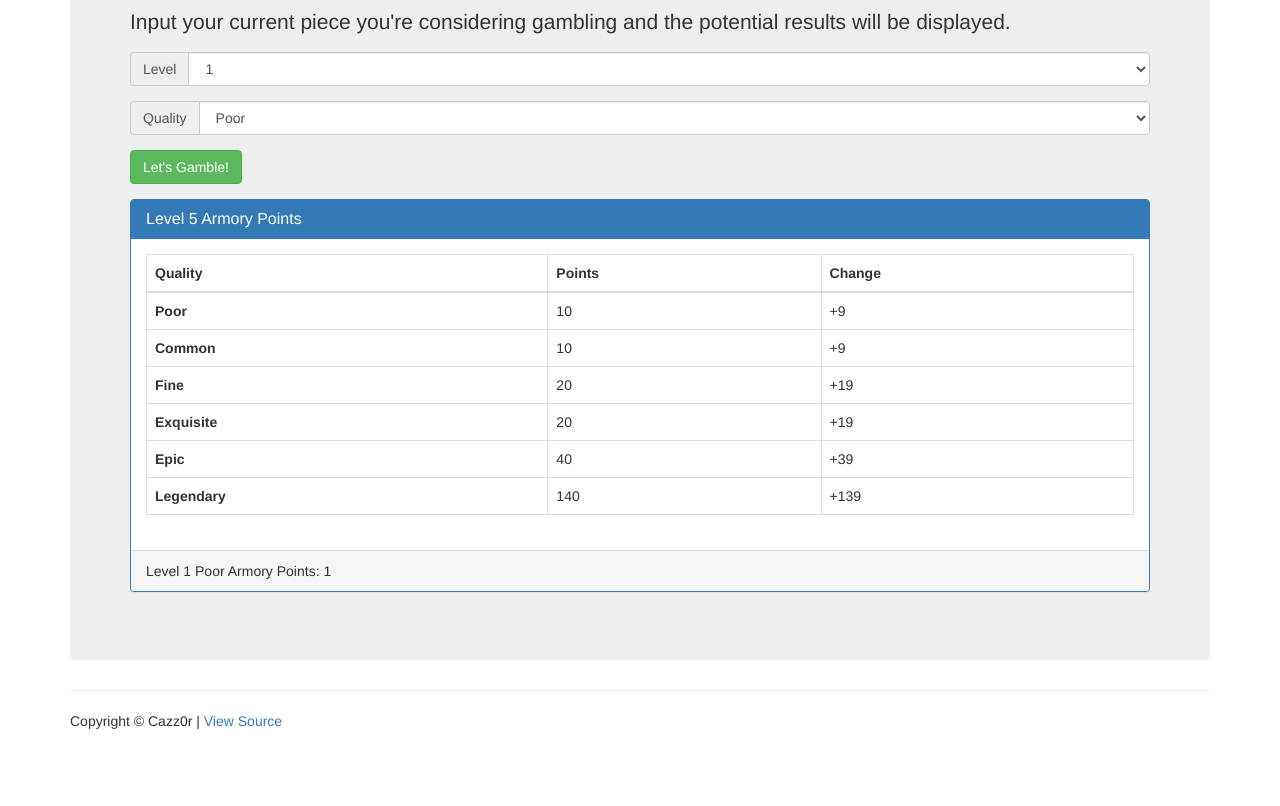
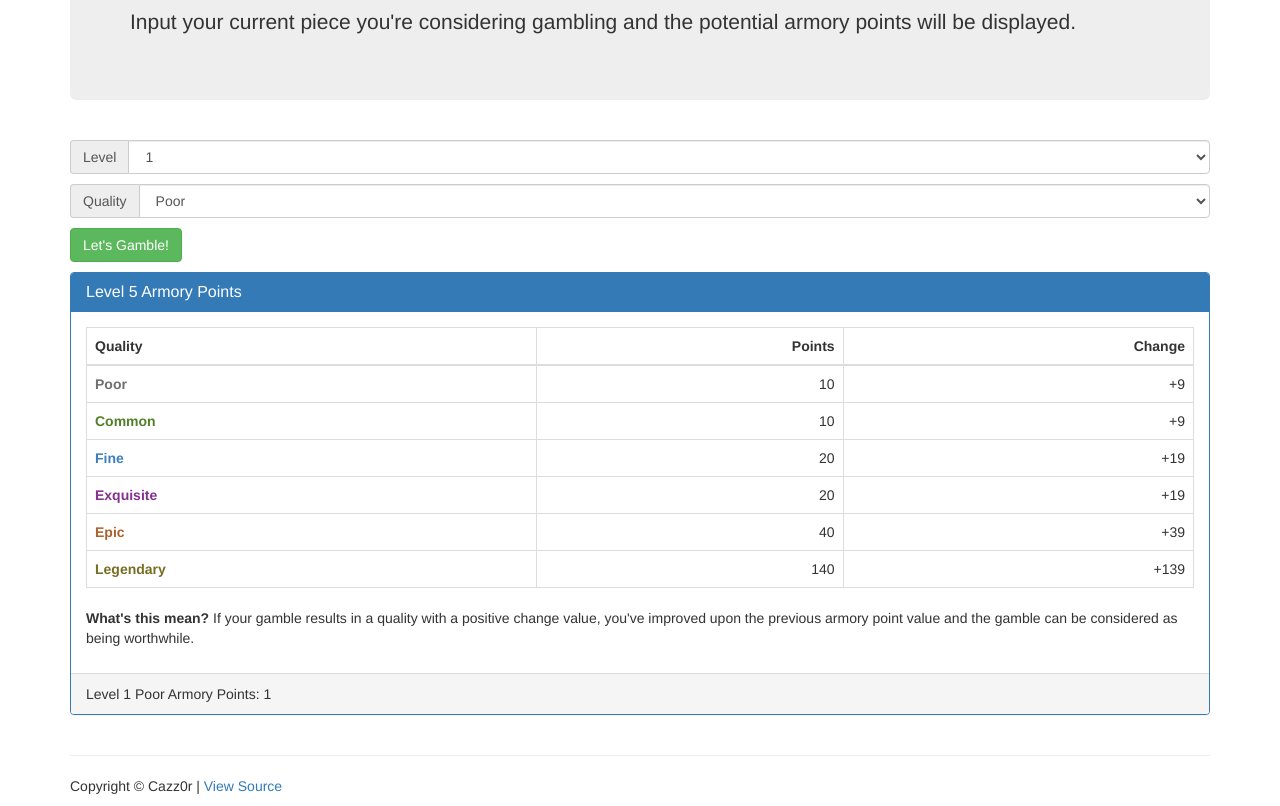
Before and after one commit to Cazz0r/cazz0r.github.io, a plain HTML site: page gotc-gamble.html in a window 1280 px wide. Both pictures are taken after a click on the link "Let's Gamble!". Shown: the part 140-946 px from the top of the page. Before the commit the page ends 881 px from the top, so only its background shows below. Drawn offline with nearby package versions, Linux system fonts and the light colour scheme.

Commit message:
Update gotc-gamble.html
Colour Classes + Helper Text

```diff
--- a/gotc-gamble.html
+++ b/gotc-gamble.html
@@ -24,7 +24,26 @@
 
 	<!-- Font Awesome -->
     <link rel="stylesheet" href="https://cdnjs.cloudflare.com/ajax/libs/font-awesome/4.7.0/css/font-awesome.min.css">
-
+    <style>
+        .text-poor {
+            color: #6f6f6f;
+        }
+        .text-common {
+            color: #528029;
+        }
+        .text-fine {
+            color: #3d7ebd;
+        }
+        .text-exquisite {
+            color: #84308e;
+        }
+        .text-epic {
+            color: #ac622c;
+        }
+        .text-legendary {
+            color: #766e23;
+        }
+    </style>
 </head>
 
 <body>
@@ -35,7 +54,10 @@
         <!-- Jumbotron Header -->
         <header class="jumbotron hero-spacer">
             <h1>GOTC Gamble</h1>
-            <p>Input your current piece you're considering gambling and the potential results will be displayed.</p>
+            <p>Input your current piece you're considering gambling and the potential armory points will be displayed.</p>
+        </header>
+        <div class="row">
+            <div class="col-xs-12">
                 <p>
                     <div class="input-group">
                         <div class="input-group-addon">Level</div>
@@ -79,7 +101,8 @@
 
                     </div>
                 </div>
-        </header>
+            </div>
+        </div>
 
         <hr>
 
@@ -273,9 +296,10 @@
         }
     }
 
+    const qualities = [ 'poor', 'common', 'fine', 'exquisite', 'epic', 'legendary' ];
+
     $(document).ready(function(){
 		$('#gamble').click(function(){
-
             var level = $('#level').val(), quality = $('#quality').val();
             if(level == 1){
                 var newlevel = 5;
@@ -288,12 +312,12 @@
                 '<thead>' +
                     '<tr>' +
                         '<th>Quality</th>' +
-                        '<th>Points</th>' +
-                        '<th>Change</th>' +
+                        '<th class="text-right">Points</th>' +
+                        '<th class="text-right">Change</th>' +
                     '</tr>' +
                 '</thead>' +
                 '<tbody>';
-            const qualities = [ 'poor', 'common', 'fine', 'exquisite', 'epic', 'legendary' ];
+
             qualities.forEach(function(val, index){
                 var newPoints = ArmoryPoints(newlevel, val);
                 var change = parseInt(newPoints, 10) - parseInt(currentPoints, 10);
@@ -307,15 +331,15 @@
 
                 html = html +
                     '<tr>' +
-                        '<th>' + val.charAt(0).toUpperCase() + val.slice(1) + '</th>' +
-                        '<td>' + Number(newPoints).toLocaleString() + '</td>' +
-                        '<td class="' + changeClass + '">' + changeSymbol + Number(change).toLocaleString() + '</td>' +
+                        '<th class="text-' + val + '">' + val.charAt(0).toUpperCase() + val.slice(1) + '</th>' +
+                        '<td class="text-right">' + Number(newPoints).toLocaleString() + '</td>' +
+                        '<td class="text-right ' + changeClass + '">' + changeSymbol + Number(change).toLocaleString() + '</td>' +
                     '</tr>';
             });
 
-
+            html = html +
                 '</tbody>' +
-            '</table>';
+            '</table><p><strong>What\'s this mean?</strong> If your gamble results in a quality with a positive change value, you\'ve improved upon the previous armory point value and the gamble can be considered as being worthwhile.</p>';
 
 
 			$('#result-container').find('.panel-title').html('Level ' + newlevel + ' Armory Points');
```
Lines whose indentation alone changed are shown as unchanged.
